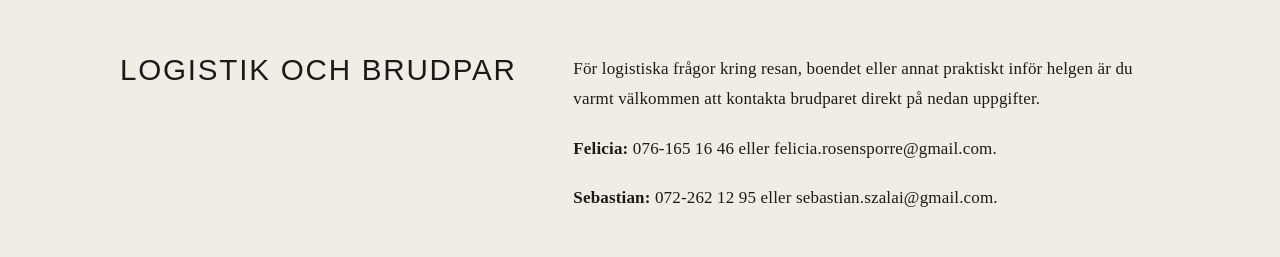
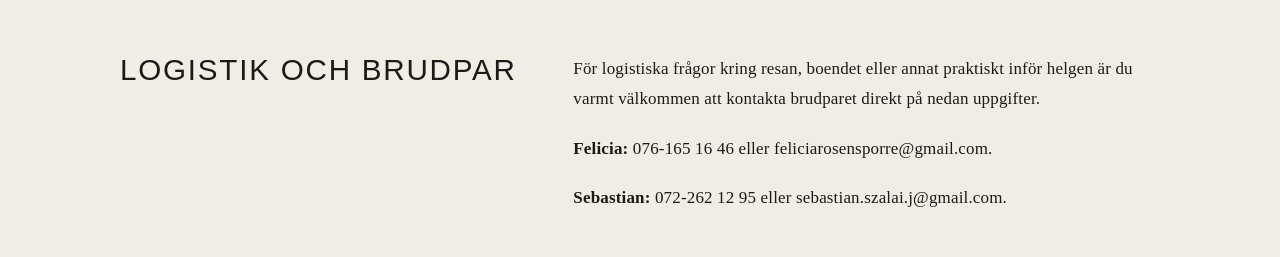
Before and after one commit to danibystrom/The-big-day, a Next.js app in the folder my-app/: page /kontakt in a window 1280 px wide. Shown: the part 1040-1297 px from the top of the page. Built offline with nearby package versions, Linux system fonts and the light colour scheme; a web font is replaced by a local one; what @mui/material-nextjs would draw is missing.

Commit message:
Update email addresses in Kontakt page for accuracy and modify dev.db to reflect recent changes.

```diff
--- a/my-app/src/app/kontakt/page.tsx
+++ b/my-app/src/app/kontakt/page.tsx
@@ -66,11 +66,11 @@ function KontaktContent() {
           </Link>{" "}
           eller{" "}
           <Link
-            href="mailto:felicia.rosensporre@gmail.com"
+            href="mailto:feliciarosensporre@gmail.com"
             underline="hover"
             sx={contactLinkSx}
           >
-            felicia.rosensporre@gmail.com.
+            feliciarosensporre@gmail.com.
           </Link>
         </Typography>
         <Typography component="p" variant="body1" sx={{ ...body, mb: 0 }}>
@@ -80,11 +80,11 @@ function KontaktContent() {
           </Link>{" "}
           eller{" "}
           <Link
-            href="mailto:sebastian.szalai@gmail.com"
+            href="mailto:sebastian.szalai.j@gmail.com"
             underline="hover"
             sx={contactLinkSx}
           >
-            sebastian.szalai@gmail.com.
+            sebastian.szalai.j@gmail.com.
           </Link>
         </Typography>
       </TextSectionHeadLeft>
```
Also changed, not shown: 1 other file (tests, documents, lock files or other folders).
